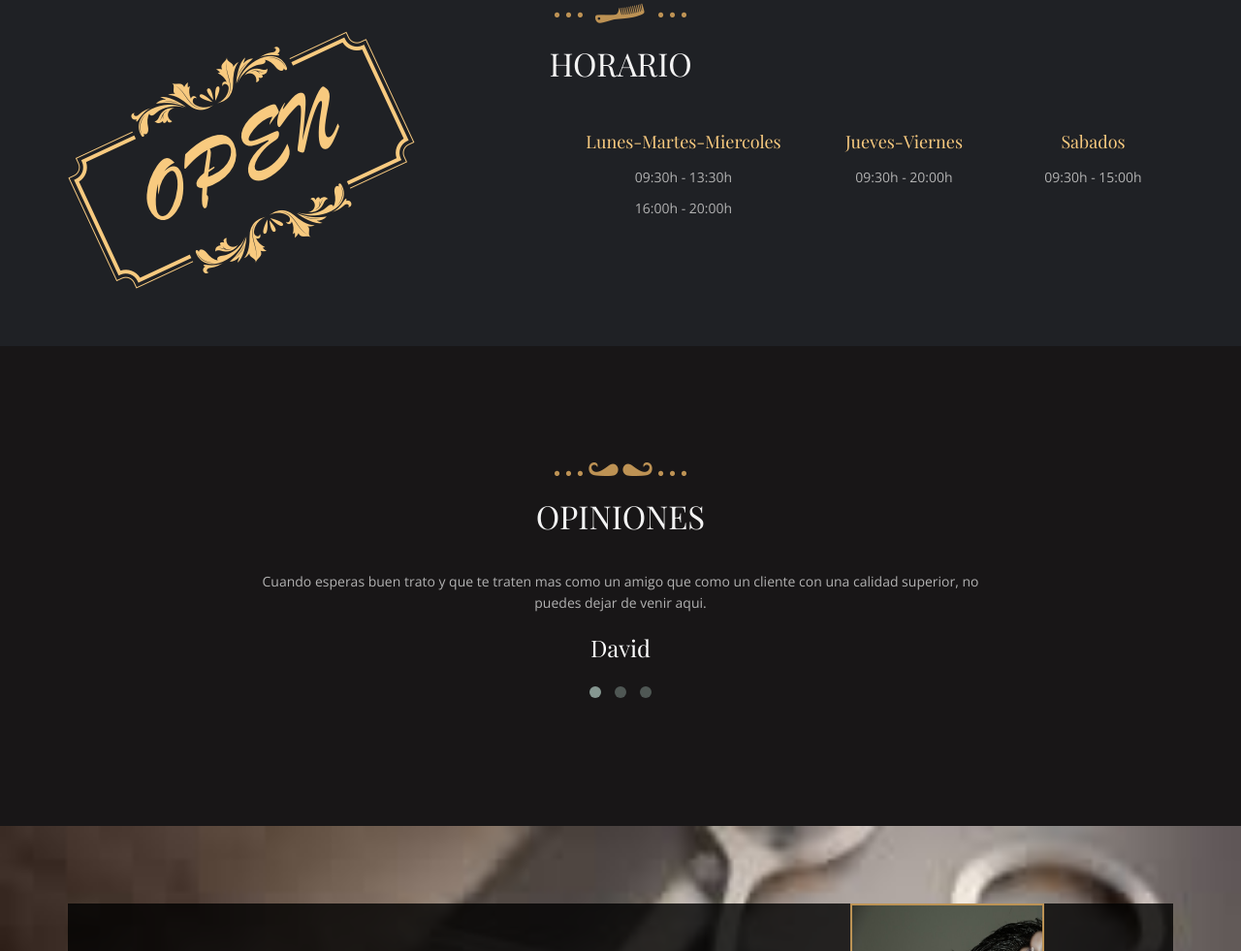
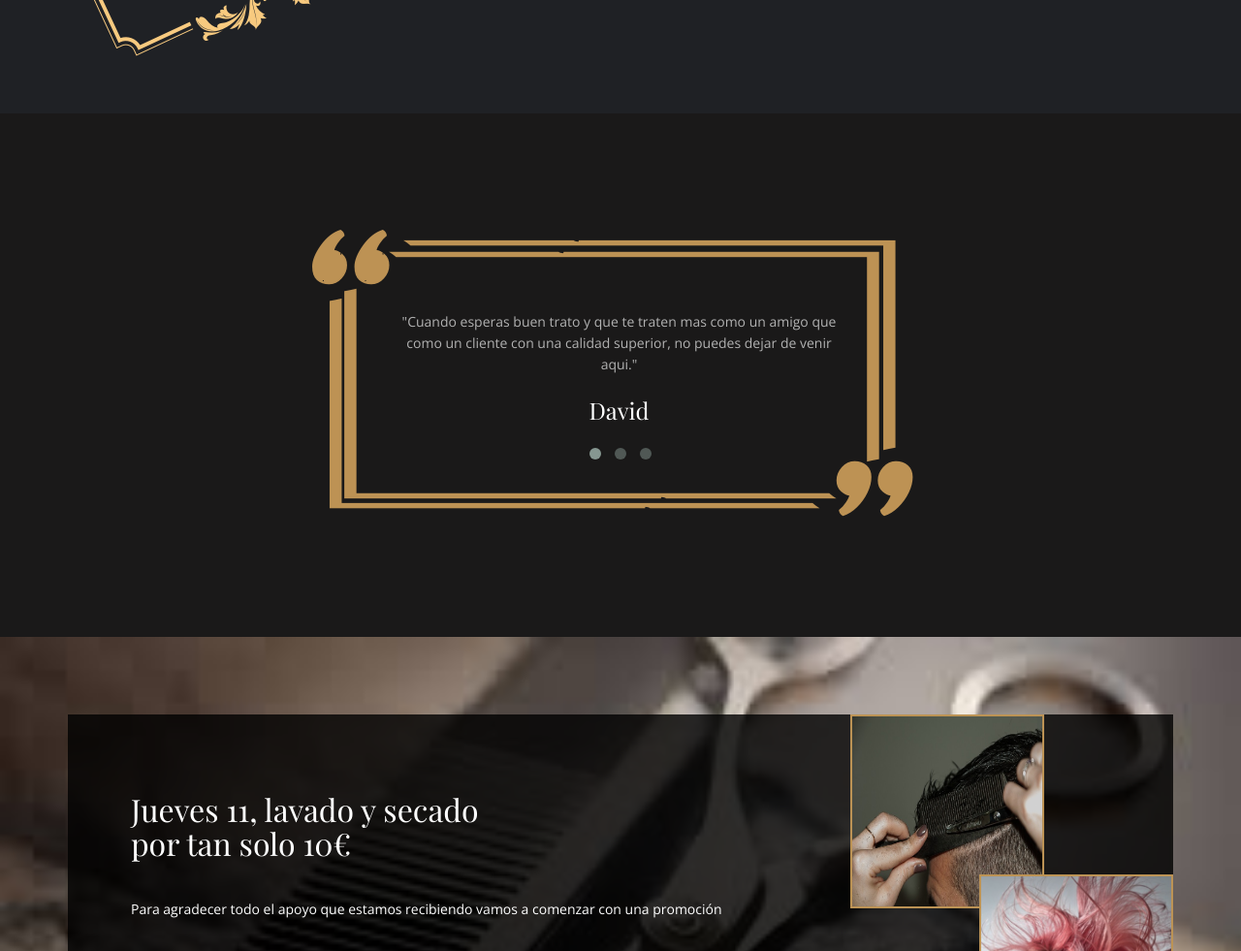
Before and after one commit to MaPaniagua/agestilistas, a plain HTML site: page index.html in a window 1280 px wide. Shown: the part 1819-2800 px from the top of the page at 97% size. Drawn offline with nearby package versions, Linux system fonts and the light colour scheme.

Commit message:
ajustes testimonial

```diff
--- a/assets/css/style.css
+++ b/assets/css/style.css
@@ -52,7 +52,7 @@ body {
 }
 
 .header {
-  background: #181617;
+  background: #1A1919;
 }
 
 .alert {
@@ -498,7 +498,7 @@ a:focus {
 }
 
 .bg-color-2 {
-  background: #181617;
+  background: #1A1919;
 }
 
 .bg-drk-trns {
@@ -1326,6 +1326,25 @@ a:focus {
   text-align: center;
 }
 
+.background-testimonial{
+  background: url(assets/images/testimonial.png);
+  height: 300px;
+  background-repeat: no-repeat;
+}
+.owl-carousel .owl-wrapper-outer{
+  height: 220px;
+  top: 50px;
+}
+.owl-wrapper{
+  left: 136px !important;
+  top: 34px;
+}
+.slide-item{
+  width: 475px !important;
+}
+.owl-theme .owl-controls{
+  margin-top: 0;
+}
 
 /* 04 footer start */
 
--- a/index.html
+++ b/index.html
@@ -398,7 +398,7 @@
         <!-- slideshow area end -->
 
         <!-- service area start -->
-        <div class="service-area bg-color-1 pad120">
+        <div class="service-area bg-color-2 pad120">
             <div class="container">
                 <div class="row">
                     <div class="col-xs-12">
@@ -464,13 +464,6 @@
             </div> <!--/.container-->
         </div>
         <!-- service area end -->
-         <div class="testimonial-area bg-color-2 pad120">
-              <div class="container">
-                <div class="row">
-                </div> <!-- /.row -->
-            </div> <!--/.container-->
-        </div>
-
 
         <!-- booking area start -->
         <div class="booking-area bg-color-1 pad-t120">
@@ -516,29 +509,19 @@
         <div class="testimonial-area bg-color-2 pad120">
             <div class="container">
                 <div class="row">
-                    <div class="col-xs-12">
-                        <div class="section-title text-center">
-                            <img src="assets/images/title-img/title-img-1.png" class="title-img mb15" alt="">
-                            <h3 class="title">Opiniones</h3>
-                        </div>
-                    </div> <!-- /.col -->
-                </div> <!-- /.row -->
-            </div> <!--/.container-->
-            <div class="container">
-                <div class="row">
                     <div class="col-md-8 col-md-offset-2">
                         <div class="feedback-box text-center">
-                        	<div class="feedback-carousel">
+                        	<div class="feedback-carousel background-testimonial" style="background: url(assets/images/testimonial.png);background-repeat: no-repeat;background-position-x: 57px;">
                                     <div class="slide-item">
-                                        <p>Cuando esperas buen trato y que te traten mas como un amigo que como un cliente con una calidad superior, no puedes dejar de venir aqui.</p>
+                                        <p>"Cuando esperas buen trato y que te traten mas como un amigo que como un cliente con una calidad superior, no puedes dejar de venir aqui."</p>
                                         <h4>David</h4>
                                     </div>
                                     <div class="slide-item">
-                                        <p>Excelente profesional! </br>Sabe captar lo que necesitas al instante!En Elche se le va a echar mucho de menos!</p>
+                                        <p>"Excelente profesional! </br>Sabe captar lo que necesitas al instante!En Elche se le va a echar mucho de menos!"</p>
                                         <h4>Ana</h4>
                                     </div>
                                     <div class="slide-item">
-                                        <p>Excelente, tanto el trato, como el trabajo y la localización, inmejorable</p>
+                                        <p>"Excelente, tanto el trato, como el trabajo y la localización, inmejorable"</p>
                                         <h4>Mari</h4>
                                     </div>
                         	</div>
```
Also changed, not shown: assets/images/logos/logo.png (deleted), assets/images/logos/logo_header.png, assets/images/testimonial.png (added).
